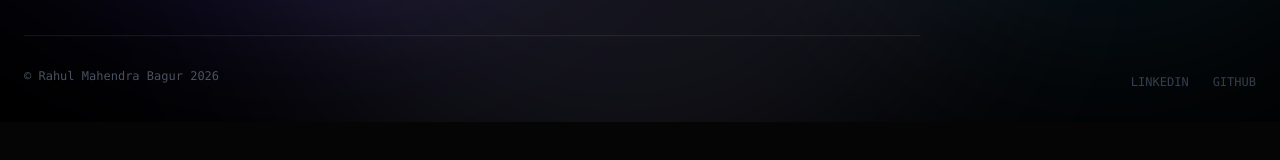
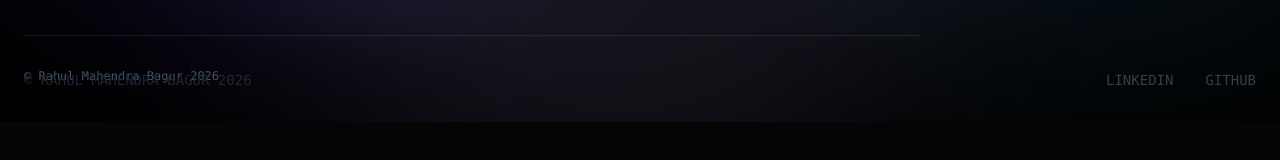
Before and after one commit to rahulbagur/rahulbagur.github.io, a React (Vite) app: page / in a window 1280 px wide. Shown: the part 678-838 px from the top of the page. Built offline with nearby package versions, Linux system fonts and the light colour scheme.

Commit message:
UI: Add copyright to footer and increase font size to text-sm

```diff
--- a/components/Layout.tsx
+++ b/components/Layout.tsx
@@ -224,8 +224,12 @@ const Layout: React.FC<LayoutProps> = ({ children }) => {
       </div>
 
       {/* Subtle Footer */}
-      <footer className={`fixed bottom-8 left-0 w-full z-40 text-xs text-gray-700 font-mono transition-opacity duration-[2000ms] ${introComplete ? 'opacity-100' : 'opacity-0'} pointer-events-none`}>
-        <div className="max-w-7xl mx-auto px-6 flex justify-end gap-6 pointer-events-auto">
+      <footer className={`fixed bottom-8 left-0 w-full z-40 text-sm text-gray-700 font-mono transition-opacity duration-[2000ms] ${introComplete ? 'opacity-100' : 'opacity-0'} pointer-events-none`}>
+        <div className="max-w-7xl mx-auto px-6 flex justify-between items-center pointer-events-auto">
+          <div className="text-gray-800">
+            © RAHUL MAHENDRA BAGUR 2026
+          </div>
+          <div className="flex gap-8">
             <a
               href="https://www.linkedin.com/in/rahulbagur"
               target="_blank"
@@ -243,6 +247,7 @@ const Layout: React.FC<LayoutProps> = ({ children }) => {
               GITHUB
             </a>
           </div>
+        </div>
       </footer>
     </div>
   );
```
Lines whose indentation alone changed are shown as unchanged.
